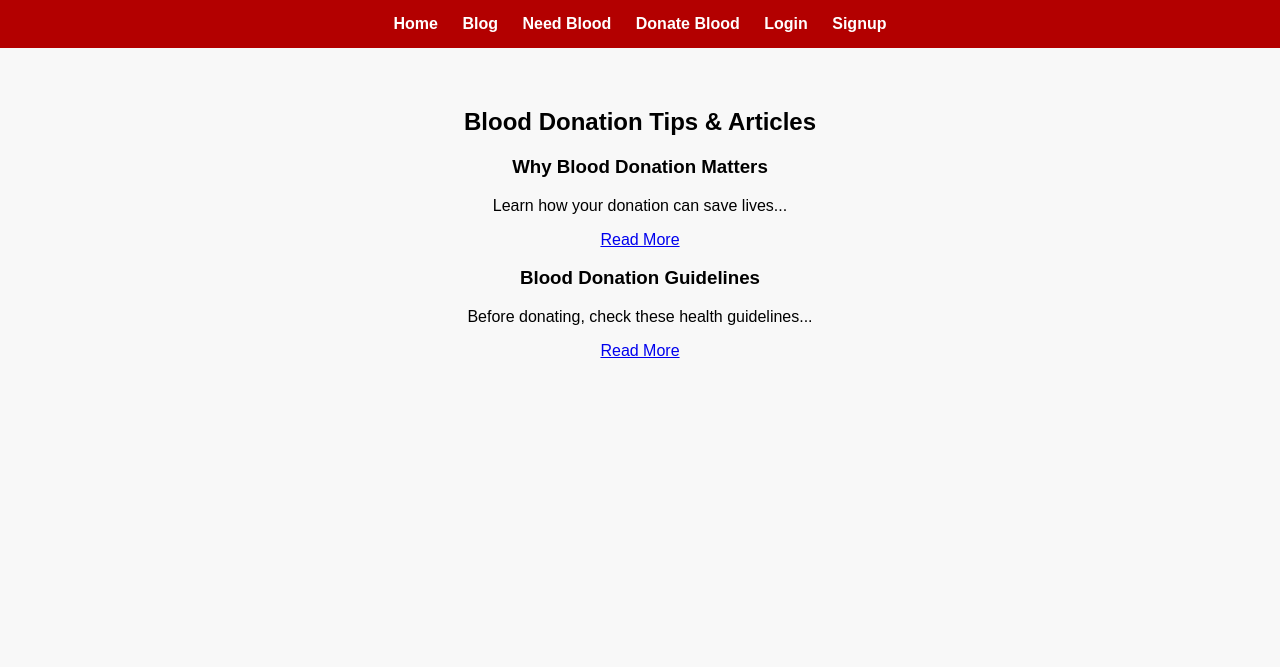
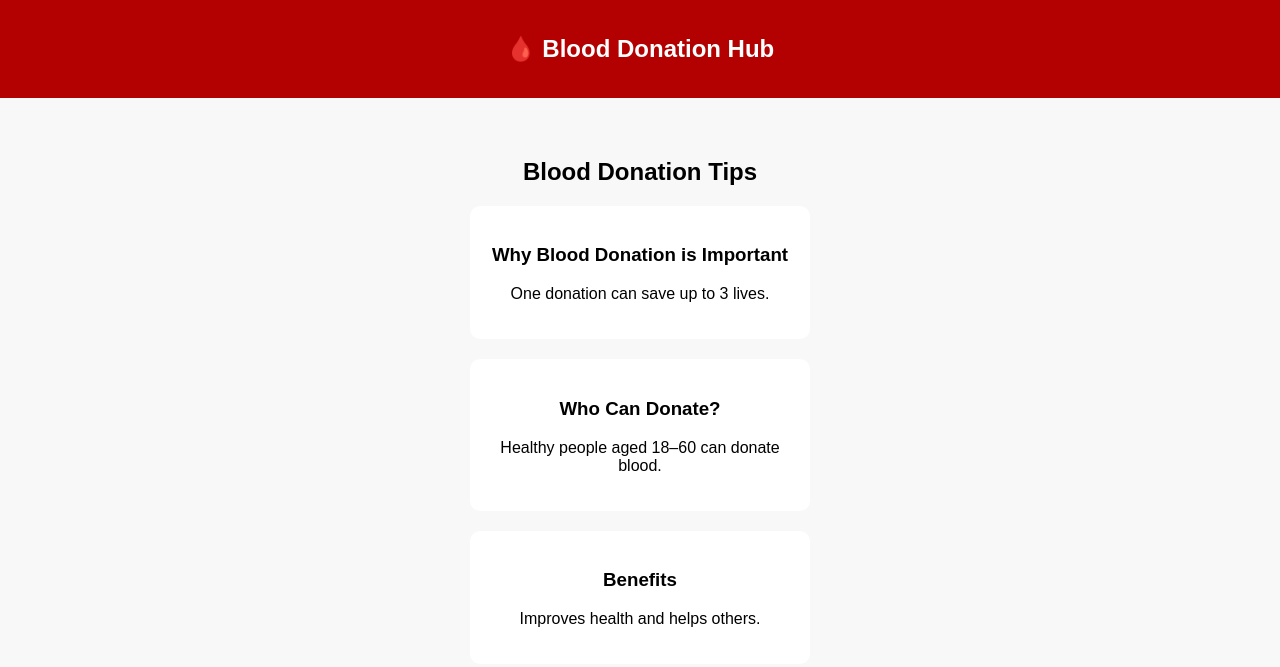
Before and after one commit to 2303a52483/Blood-Donation, a plain HTML site: page blog.html in a window 1280 px wide. Drawn offline with Linux system fonts and the light colour scheme.

Commit message:
Revise blog.html structure and content
Updated the blog layout and content to improve clarity and engagement.

```diff
--- a/blog.html
+++ b/blog.html
@@ -3,35 +3,34 @@
 <head>
     <meta charset="UTF-8">
     <meta name="viewport" content="width=device-width, initial-scale=1.0">
-    <title>Blog - Blood Donation Hub</title>
+    <title>Blog</title>
     <link rel="stylesheet" href="style.css">
 </head>
 <body>
+
 <header>
-        <nav>
-            <a href="index.html">Home</a>
-            <a href="blog.html">Blog</a>
-            <a href="needblood.html">Need Blood</a>
-            <a href="donateblood.html">Donate Blood</a>
-            <a href="login.html">Login</a>
-            <a href="signup.html">Signup</a>
-        </nav>
+    <h2 class="logo">🩸 Blood Donation Hub</h2>
 </header>
 
 <section class="blog">
-        <h2>Blood Donation Tips & Articles</h2>
-        <div class="blog-post">
-            <h3>Why Blood Donation Matters</h3>
-            <p>Learn how your donation can save lives...</p>
-            <a href="#">Read More</a>
+    <h2>Blood Donation Tips</h2>
+
+    <div class="card">
+        <h3>Why Blood Donation is Important</h3>
+        <p>One donation can save up to 3 lives.</p>
     </div>
-        <div class="blog-post">
-            <h3>Blood Donation Guidelines</h3>
-            <p>Before donating, check these health guidelines...</p>
-            <a href="#">Read More</a>
+
+    <div class="card">
+        <h3>Who Can Donate?</h3>
+        <p>Healthy people aged 18–60 can donate blood.</p>
     </div>
+
+    <div class="card">
+        <h3>Benefits</h3>
+        <p>Improves health and helps others.</p>
+    </div>
+
 </section>
 
-    <script src="script.js"></script>
 </body>
 </html>
```
Lines whose indentation alone changed are shown as unchanged.
